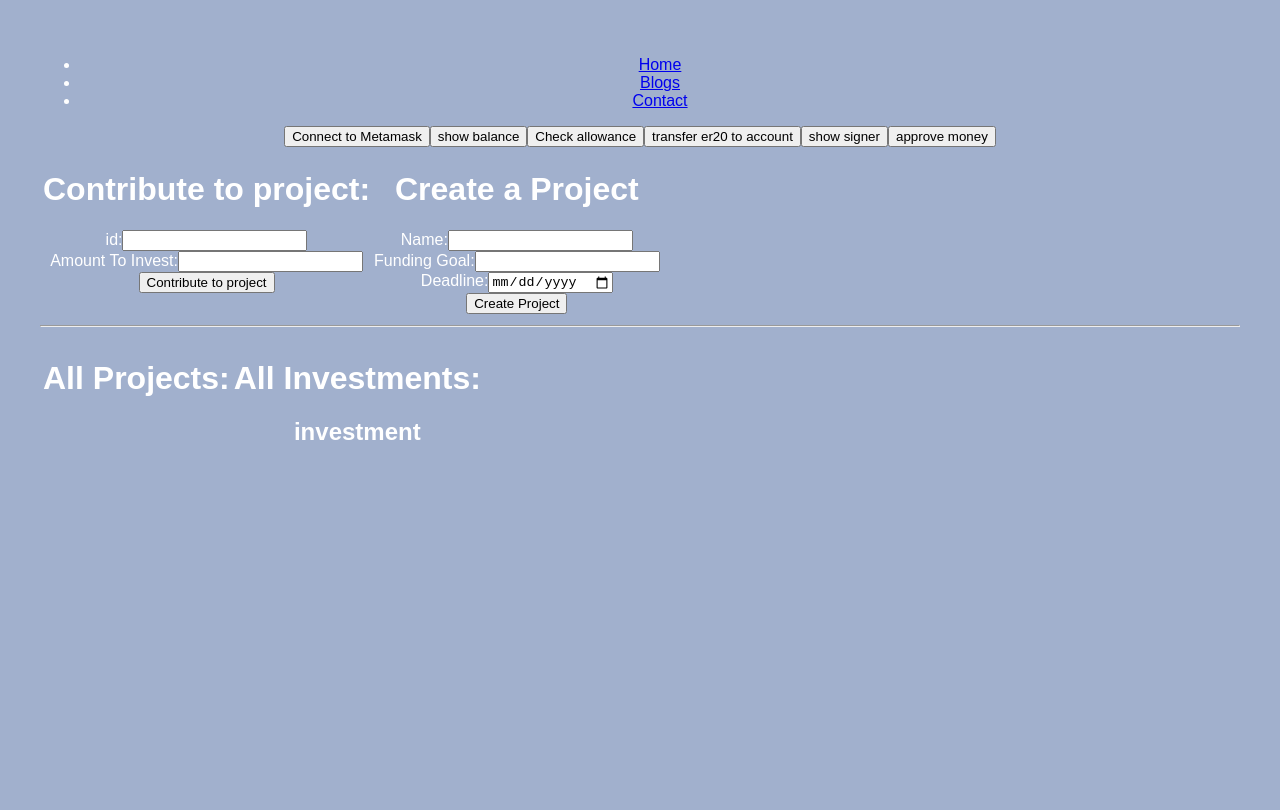
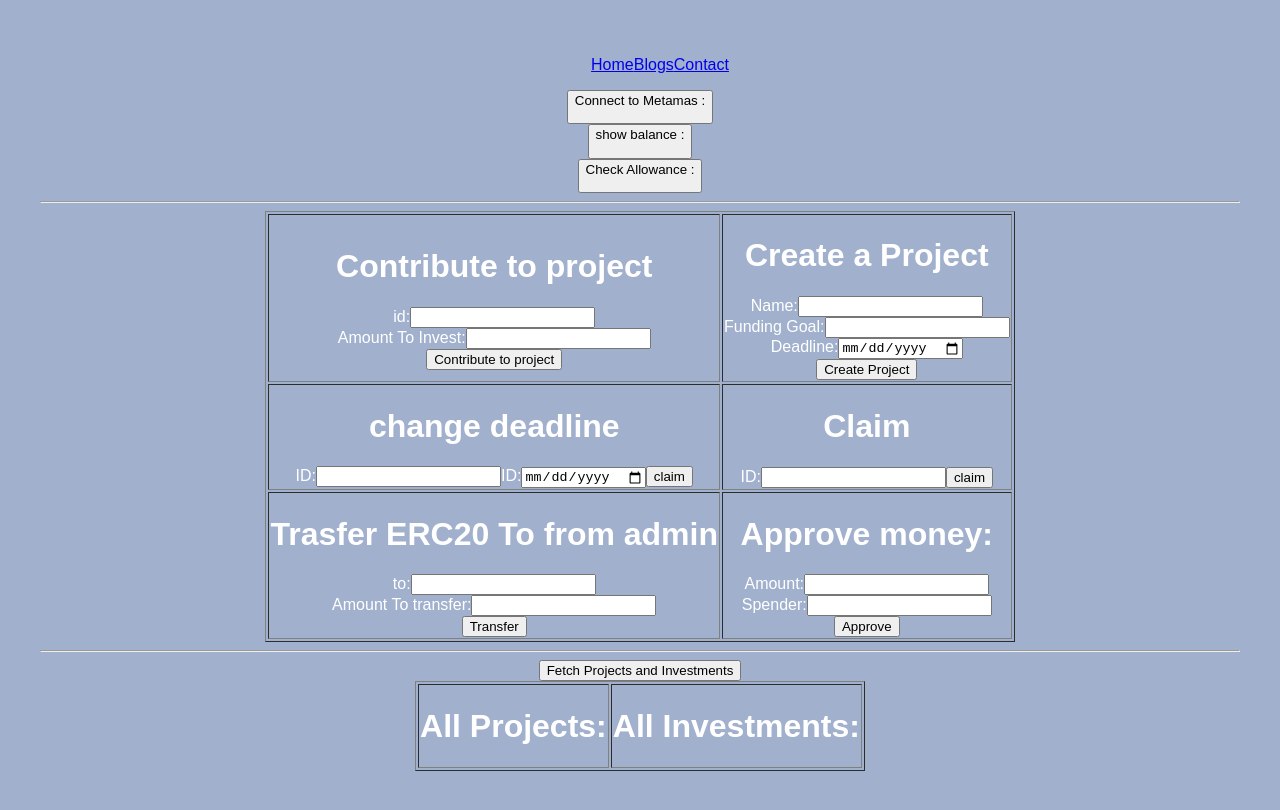
Before and after one commit to supriya-anand-coindcx/crowdfunding-dapp, a React (Create React App) app in the folder ui/: page / in a window 1280 px wide. Built offline with nearby package versions, Linux system fonts and the light colour scheme.

Commit message:
claim plus contribut function

```diff
--- a/ui/src/components/Home.js
+++ b/ui/src/components/Home.js
@@ -24,6 +24,7 @@ export const Home = () => {
         fundingGoal: "",
         deadline: "",
     });
+    const [ccheckallowance, setCcheckAllowance] = useState("");
 
     const handleInputChange = (event) => {
         setNewProject({
@@ -76,13 +77,14 @@ export const Home = () => {
 
     const ss = async (event) => {
         // GET PROJECTS and INVESTMENTS
-        console.log(contractERC1155);
+        setProjects([]);
         let nop = await contractERC1155.projectId();
         const pp = [];
         const inv = [];
         for (let i = 0; i < nop; i++) {
             const p = await contractERC1155.projects(i);
             const newproject = {
+                id: BigNumber(p['id']._hex).toString(),
                 name: p.name,
                 fundingGoal: BigNumber(p['fundingGoal']._hex).toString(),
                 deadline: BigNumber(p['deadline']._hex).toString(),
@@ -96,19 +98,16 @@ export const Home = () => {
                 claimed: invv['2'].toString(),
                 active: invv['3'].toString()
             }
-            // console.log(newinv);
-            if(BigNumber(invv['0']._hex).toString()!=0) inv.push(newinv);
+            inv.push(newinv);
         };
-        await setProjects([...projects, ...pp]);
-        console.log(inv);
+        await setProjects([...pp]);
         await setInvestment(inv);
-        console.log(investment);
     };
 
     useEffect(() => {
         setInvestment(investment);
-      }, [investment]);
-
+        setProjects(projects);
+    }, [investment, projects]);
 
     const createProject = async (event) => {
         event.preventDefault();
@@ -121,61 +120,73 @@ export const Home = () => {
         let deadline = new Date(newProject.deadline);
         deadline = Math.floor(deadline.getTime() / 1000);
         const p = await contractERC1155.createProject(newProject.name,newProject.fundingGoal, deadline);
-        console.log(p);
+        console.log("create project : ", p);
     };
 
     const contributeToProject = async (event) => {
         event.preventDefault();
         setContributeToProjectObj(contributeToProjectObj);
-        // setContributeToProjectObj({
-        //     id: "",
-        //     amount: "",
-        // });
+        setContributeToProjectObj({
+            id: "",
+            amount: "",
+        });
         const p = await contractERC1155.contribute(contributeToProjectObj.id, contributeToProjectObj.amount);
-        console.log(p);
+        console.log("contribute to project : ",p);
     };
 
     const aprroveMoney = async (event) => {
-        console.log(walletAddress, " -> ", signer);
-        const p = await contractERC20.connect(signer).approve(process.env.REACT_APP_ERC1155_ADDRESS, 10);
-        console.log(p, " ", BigNumber(p._hex).toString());
+        event.preventDefault();
+        if(event.target[1].value){
+            const p = await contractERC20.connect(signer).approve(event.target[1].value, event.target[0].value);
+            console.log("approve money : ", p, " ", BigNumber(p._hex).toString());
+        } else {
+            const p = await contractERC20.connect(signer).approve(process.env.REACT_APP_ERC1155_ADDRESS, event.target[0].value);
+            console.log("approve money : ", p, " ", BigNumber(p._hex).toString());
+        }
     }
 
     const transfererc20 = async (event) => {
-        const p = await contractERC20.connect(adminWallet).transfer(walletAddress, 5000);
-        console.log(p);
+        event.preventDefault();
+        const p = await contractERC20.connect(adminWallet).transfer(event.target[0].value, event.target[1].value);
+        console.log("transfer erc20 : ", p);
     }
 
     const checkallowance = async (event) => {
         const p = await contractERC20.connect(walletAddress).allowance(walletAddress, process.env.REACT_APP_ERC1155_ADDRESS);
-        console.log(p, " ", BigNumber(p._hex).toString());
+        console.log("check allowance : ", p, " ", BigNumber(p._hex).toString());
+        setCcheckAllowance(BigNumber(p._hex).toString());
     }
 
     const showbalance = async (event) => {
-        console.log(walletAddress);
         const p2 = await contractERC20.balanceOf(walletAddress);
-        console.log(p2);
-        setBalance(BigNumber(p2._hex).toString())
+        setBalance(BigNumber(p2._hex).toString());
+        console.log("show balance : ", BigNumber(p2._hex).toString());
     }
+
+    const claim = async (event) => {
+        event.preventDefault();
+        const p = await contractERC1155.claim(event.target[0].value);
+        console.log("claim : ", p);
+    }
+
+    const changeDeadline = async (event) => {
+        event.preventDefault();
+        let deadline = new Date(event.target[1].value);
+        deadline = Math.floor(deadline.getTime() / 1000);
+        const cd = await contractERC1155.changeDeadline(event.target[0].value, deadline);
+        console.log("change deadline : ", cd);
+    };
+
     return (
         <div>
-            {walletAddress ? (
-                <p>Wallet Address: {walletAddress}</p>
-            ) : (
-                <button onClick={connectToMM}>Connect to Metamask</button>
-            )}
-            {balance ? (
-                <p>balance Address: {balance}</p>
-            ) : (
-                <button onClick={showbalance}>show balance</button>
-            )}
-            <button onClick={checkallowance}>Check allowance</button>
-            <button onClick={transfererc20}>transfer er20 to account</button>
-            <button onClick={ss}>show signer</button>
-            <button onClick={aprroveMoney}>approve money</button>
-            <table>
+            <div><button onClick={connectToMM}>Connect to Metamas : <p>{walletAddress}</p></button></div>
+            <div><button onClick={showbalance}>show balance : <p>{balance}</p></button></div>
+            <div><button onClick={checkallowance}>Check Allowance : <p>{ccheckallowance}</p></button></div>
+            <hr/>
+            <table align="center" border="1px solid black">
+                <tr>
                 <td>
-                    <h1>Contribute to project: </h1>
+                    <h1>Contribute to project </h1>
                     <form onSubmit={contributeToProject}>
                         <label>
                             id:
@@ -235,15 +246,99 @@ export const Home = () => {
                         <br />
                         <button type="submit">Create Project</button>
                     </form>
-                    </td>
+                </td>
+                </tr>
+                <tr>
+                <td>
+                    <h1>change deadline</h1>
+                    <form onSubmit={changeDeadline}>
+                        <label>
+                            ID:
+                            <input
+                                type="text"
+                                name="id"
+                            />
+                        </label>
+                        <label>
+                            ID:
+                            <input
+                                type="date"
+                                name="updatedate"
+                            />
+                        </label>
+                        <button type="submit">claim</button>
+                    </form>
+                </td>
+                <td>
+                    <h1>Claim</h1>
+                    <form onSubmit={claim}>
+                        <label>
+                            ID:
+                            <input
+                                type="text"
+                                name="id"
+                            />
+                        </label>
+                        <button type="submit">claim</button>
+                    </form>
+                </td>
+                </tr>
+                <tr>
+                <td>
+                    <h1>Trasfer ERC20 To from admin </h1>
+                    <form onSubmit={transfererc20}>
+                        <label>
+                            to:
+                            <input
+                                type="text"
+                                name="to"
+                            />
+                        </label>
+                        <br/>
+                        <label>
+                            Amount To transfer:
+                            <input
+                                type="number"
+                                name="amount"
+                            />
+                        </label>
+                        <br/>
+                        <button type="submit">Transfer</button>
+                    </form>
+                </td>
+                <td>
+                    <h1>Approve money: </h1>
+                    <form onSubmit={aprroveMoney}>
+                        <label>
+                            Amount:
+                            <input
+                                type="number"
+                                name="amount"
+                            />
+                        </label>
+                        <br/>
+                        <label>
+                            Spender:
+                            <input
+                                type="text"
+                                name="spender"
+                            />
+                        </label>
+                        <br/>
+                        <button type="submit">Approve</button>
+                    </form>
+                </td>
+                </tr>
             </table>
             <hr />
-            <table>
+            <button onClick={ss}>Fetch Projects and Investments</button>
+            <table align="center" border="1px solid black">
                 <td>
                     <h1>All Projects:</h1>
                     {projects.map((project, index) => (
                         <div key={index}>
                             <h2>Name: {project.name}</h2>
+                            <h2>ID: {project.id}</h2>
                             <p>Funding Goal: ${project.fundingGoal}</p>
                             <p>Deadline: {project.deadline}</p>
                         </div>
@@ -251,7 +346,6 @@ export const Home = () => {
                 </td>
                 <td>
                     <h1>All Investments:</h1>
-                    <h2>investment</h2>
                     {investment.map((inv, index) => (
                         <div key={index}>
                             <h2>Amount: {inv.amount}</h2>
--- a/ui/src/components/Layout.js
+++ b/ui/src/components/Layout.js
@@ -5,15 +5,9 @@ export const Layout = () => {
     <>
       <nav>
         <ul>
-          <li>
-            <Link to="/">Home</Link>
-          </li>
-          <li>
-            <Link to="/blogs">Blogs</Link>
-          </li>
-          <li>
-            <Link to="/contact">Contact</Link>
-          </li>
+        <Link to="/">Home</Link>
+        <Link to="/blogs">Blogs</Link>
+        <Link to="/contact">Contact</Link>
         </ul>
       </nav>
 
```
